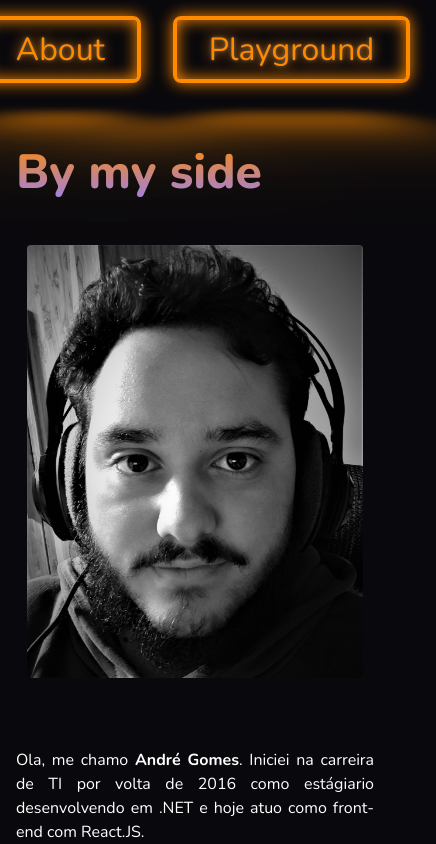
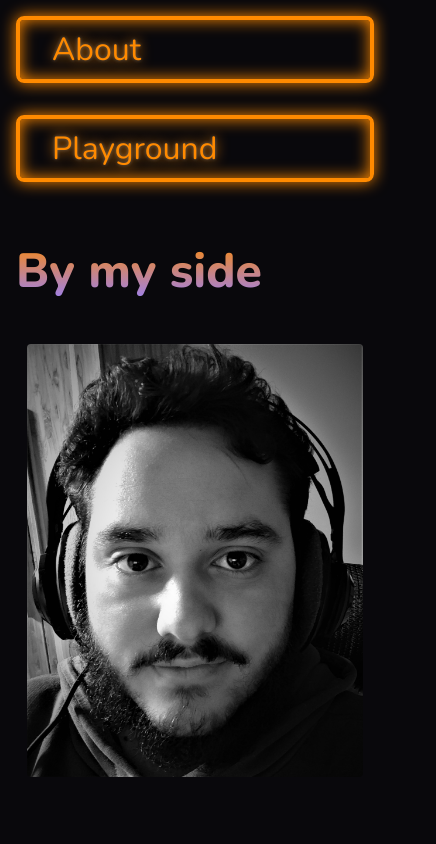
Before and after one commit to afgomesdev/Portfolio, a Next.js app: page / in a window 390 px wide. Shown: the top 844 px of the page, 436 px wide, since content can reach past the window. Built offline with nearby package versions, Linux system fonts and the light colour scheme.

Commit message:
styles: menu mobile

```diff
--- a/components/Menu/styles.ts
+++ b/components/Menu/styles.ts
@@ -5,6 +5,9 @@ export const Container = styled.div`
   justify-content: center;
   color: var(--clr-orange);
 
+  @media (max-width: 499px) {
+    flex-direction: column;
+  }
   a {
     display: inline-block;
     position: relative;
@@ -23,6 +26,7 @@ export const Container = styled.div`
 
     transition: background-color 100ms linear;
 
+    @media (min-width: 500px) {
       &::before {
         pointer-events: none;
         content: "";
@@ -37,6 +41,7 @@ export const Container = styled.div`
         filter: blur(1em);
         opacity: 0.7;
       }
+    }
 
     &:hover,
     &:focus {
@@ -45,6 +50,7 @@ export const Container = styled.div`
       text-shadow: none;
     }
 
+    flex-direction: column;
     &::after {
       content: "";
       position: absolute;
@@ -52,7 +58,7 @@ export const Container = styled.div`
       bottom: 0;
       left: 0;
       right: 0;
-      box-shadow: 0 0 2em 1em var(--clr-orange);
+      box-shadow: 0 0 2em 0.2em var(--clr-orange);
       opacity: 0;
       transition: opacity 100ms linear;
     }
```
Lines whose indentation alone changed are shown as unchanged.
